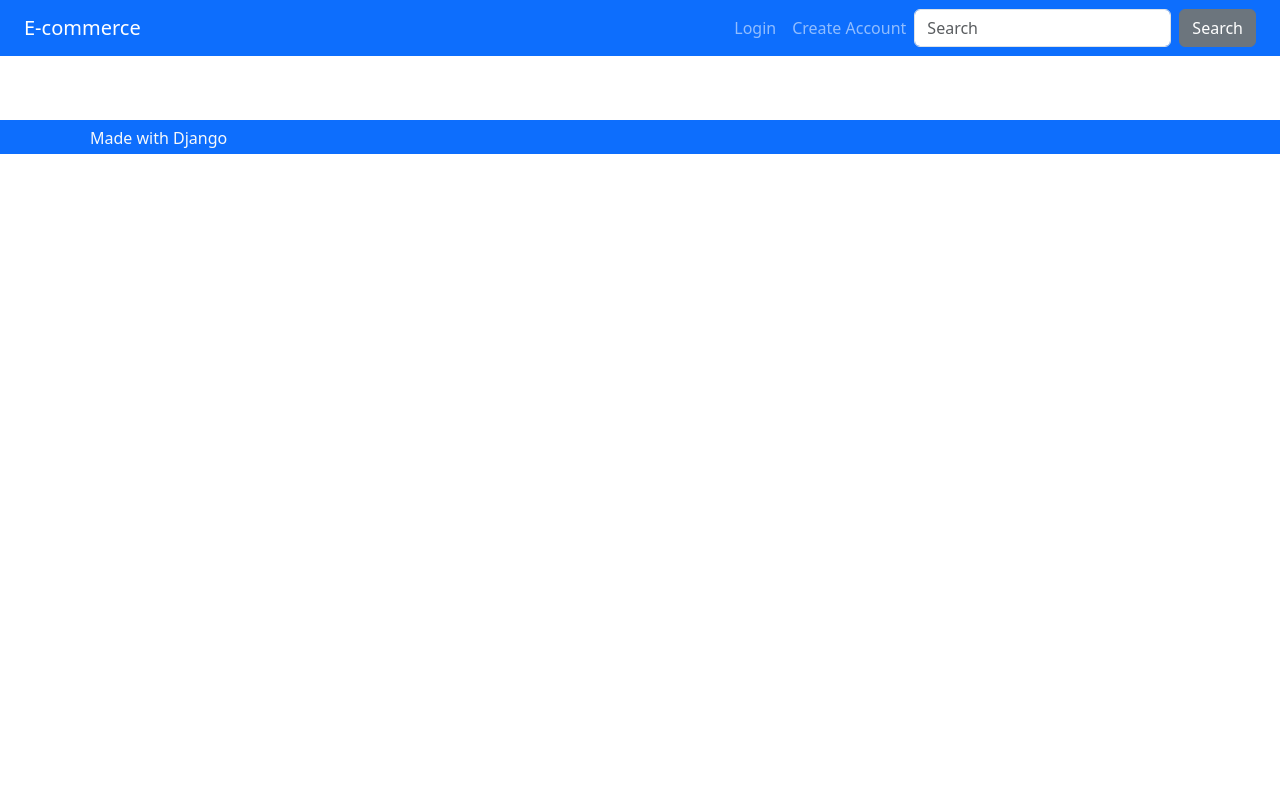
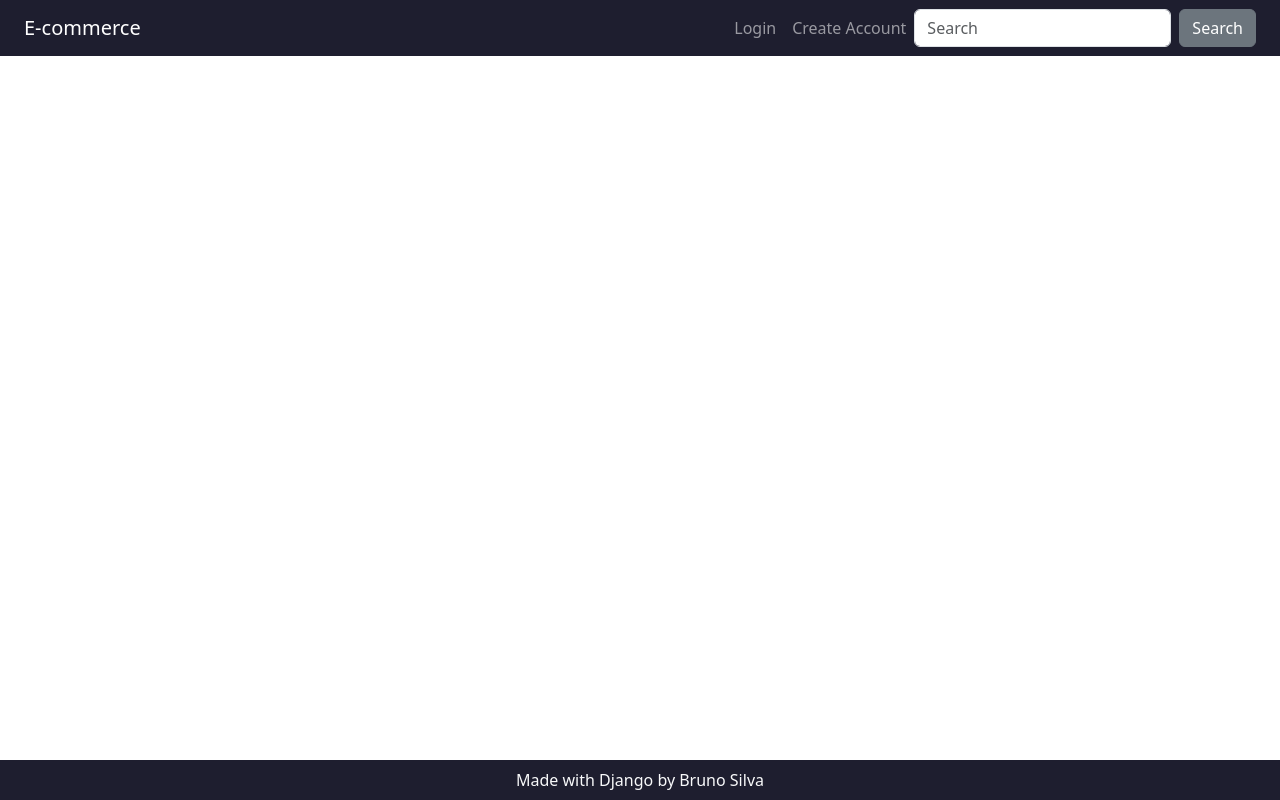
Before and after one commit to brunoF-Silva/django-ecommerce, a Django app: page / in a window 1280 px wide. Run offline with Django 5.2, Linux system fonts and the light colour scheme; data that the repository does not hold is empty; some libraries are stand-ins or nearby versions.

Commit message:
refactor(style): redesign interface
This commit redesigns the interface.

- `style.css` overwrites the primary and secondary colours of Bootstrap.
- `base.html` replaces the old Masonry Layout, discontinued in Bootstrap
5, with the standard card layout approach, also fixing the "breaking in
half" bug the cards used to have.

```diff
--- a/orders/templates/order/list.html
+++ b/orders/templates/order/list.html
@@ -7,7 +7,7 @@
 
 <div class="row">
     <div class="col">
-        <h3 class="mb-4">{{ user.first_name }}'s orders</h3>
+        <h3 class="mb-4">{{ user.first_name }}'s Orders</h3>
         <p>Below are all your orders placed in the store.</p>
 
         <div class="table-responsive">
--- a/orders/templates/order/payment.html
+++ b/orders/templates/order/payment.html
@@ -8,7 +8,7 @@
 {% block content %}
 <div class="row">
     <div class="col">
-        <h3>Choose your payment method</h3>
+        <h3>Choose Your Payment Method</h3>
         <p>For the developer: add your preferred payment method.</p>
     </div>
 </div>
@@ -17,7 +17,7 @@
 
 <div class="row mt-4">
     <div class="col">
-        <a href="#" class="btn btn-primary btn-block btn-lg">Pay</a>
+        <a href="#" class="btn btn-secondary w-100 btn-lg">Pay</a>
     </div>
 </div>
 
--- a/products/templates/product/cart.html
+++ b/products/templates/product/cart.html
@@ -10,7 +10,7 @@
 <main class="container mt-4 mb-4">
     <div class="row mt-3">
         <div class="col">
-            <h3>Shopping cart</h3>
+            <h3>Shopping Cart</h3>
             <p class="lead">The products, quantities, and prices you selected.</p>
 
             {% include 'partials/_cart.html' %}
@@ -35,11 +35,11 @@
         <div class="col-lg mt-auto">
 
             {% if request.user.is_authenticated %}
-            <a class="btn btn-lg btn-block btn-primary" href="{% url 'product:checkout' %}">
+            <a class="btn btn-lg w-100 btn-secondary" href="{% url 'product:checkout' %}">
                 Buy
             </a>
             {% else %}
-            <a class="btn btn-lg btn-block btn-primary" href="{% url 'profile:create' %}">
+            <a class="btn btn-lg w-100 btn-secondary" href="{% url 'profile:create' %}">
                 Log In or Register to Buy
             </a>
             {% endif %}
--- a/products/templates/product/checkout.html
+++ b/products/templates/product/checkout.html
@@ -72,7 +72,7 @@
 
 <div class="row">
     <div class="col">
-        <a class="btn btn-block btn-primary btn-lg" href="{% url 'order:placeorder' %}">
+        <a class="btn w-100 btn-secondary btn-lg" href="{% url 'order:placeorder' %}">
             Place Order and Pay
         </a>
     </div>
--- a/products/templates/product/product_detail.html
+++ b/products/templates/product/product_detail.html
@@ -62,9 +62,9 @@
                 </div>
 
                 <div class="text-left">
-                    <button type="submit" class="btn btn-primary btn-lg btn-block">
+                    <button type="submit" class="btn btn-secondary btn-lg w-100">
                         <i class="fa fa-shopping-cart" aria-hidden="true"></i>
-                        Adicionar ao carrinho
+                        Add to Cart
                     </button>
                 </div>
             </form>
--- a/products/templates/product/product_list.html
+++ b/products/templates/product/product_list.html
@@ -4,62 +4,62 @@
 {% block title %}Products | {% endblock %}
 
 {% block content %}
-<div class="row">
-    <div class="col-lg-12">
-        <div class="card-columns">
 
+<div class="row row-cols-1 row-cols-sm-2 row-cols-md-3 row-cols-lg-4 g-4">
     {% for product in products %}
 
-            <div class="card">
+    <div class="col">
+        <div class="card h-100">
 
             {% if product.image %}
-                <a href="{% url 'product:detail' product.slug  %}">
-                    <img class="card-img-top" src="{{ product.image.url }}" alt="{{ product.name}}">
+            <a href="{% url 'product:detail' product.slug %}">
+                <img class="card-img-top img-fluid"
+                src="{{ product.image.url }}"
+                alt="{{ product.name }}">
             </a>
             {% endif %}
 
-                <div class="card-body">
+            <div class="card-body d-flex flex-column">
                 <h5 class="card-title">{{ product.name }}</h5>
                 <p class="card-text">{{ product.short_description }}</p>
 
+                <div class="mt-auto">
                     {% if product.promotional_marketing_price %}
-                        <div class="container product-price-block text-center">
+                        <div class="text-center">
                             <span class="product-price">
-                                {{ product.promotional_marketing_price|format_price_usa}}
+                                {{ product.promotional_marketing_price|format_price_usa }}
                             </span>
                             <span class="product-old-price text-muted">
                                 {{ product.marketing_price|format_price_usa }}
                             </span>
                         </div>
                     {% else %}
-                        <div class="container product-price-block text-center">
+                        <div class="text-center">
                             <span class="product-price">
                                 {{ product.marketing_price|format_price_usa }}
                             </span>
                         </div>
                     {% endif %}
+                </div>
+            </div>
 
-                </div>
             <div class="card-footer bg-transparent border-top-light-custom text-center">
-                    <a href="{% url 'product:detail' product.slug  %}" class="btn btn-primary btn-sm m-1 btn-block">
+                <a href="{% url 'product:detail' product.slug %}"
+                class="btn btn-secondary btn-sm w-100">
                     <i class="fa fa-shopping-cart" aria-hidden="true"></i>
                     Buy
                 </a>
             </div>
+
+        </div>
     </div>
 
     {% endfor %}
-
-
-
-
-        </div>
-    </div>
 </div>
 
-<div class="row mt-3">
 <div class="col">
     {% include 'partials/_pagination.html' %}
 </div>
 
+
 {% endblock %}
--- a/products/views.py
+++ b/products/views.py
@@ -22,7 +22,7 @@ class ProductListView(ListView):
     model = models.Product
     template_name = "product/product_list.html"
     context_object_name = "products"
-    paginate_by = 10
+    paginate_by = 8
     ordering = ['-id']
 
 class SearchListView(ProductListView):
--- a/profiles/templates/profile/create.html
+++ b/profiles/templates/profile/create.html
@@ -22,7 +22,7 @@
                 <label for="exampleInputPassword1">Password</label>
                 <input type="password" name="password" class="form-control mt-2" id="exampleInputPassword1" placeholder="Enter your password">
             </div>
-            <button type="submit" class="btn btn-primary btn-block btn-lg mt-3">Log in</button>
+            <button type="submit" class="btn btn-primary w-100 btn-lg mt-3">Log in</button>
         </form>
     </div>
     {% endif %}
@@ -40,7 +40,7 @@
 
             <div class="row">
                 <div class="col">
-                    <button type="submit" class="btn btn-primary btn-block btn-lg">
+                    <button type="submit" class="btn btn-primary w-100 btn-lg">
                         Submit
                     </button>
                 </div>
--- a/static/assets/custom/css/style.css
+++ b/static/assets/custom/css/style.css
@@ -1,3 +1,19 @@
+:root {
+    --bs-primary: #1e1e2f;
+    --bs-primary-rgb: 30, 30, 47;
+
+    --bs-secondary: #4b5563;
+    --bs-secondary-rgb: 75, 85, 99;
+}
+
+.pagination {
+    --bs-pagination-active-bg: var(--bs-secondary);
+    --bs-pagination-active-border-color: var(--bs-secondary);
+    --bs-pagination-color: var(--bs-secondary);
+    --bs-pagination-hover-color: var(--bs-secondary);
+}
+
+
 .product-price-block {
     font-size: 1.5rem;
 }
--- a/templates/base.html
+++ b/templates/base.html
@@ -6,10 +6,10 @@
     <title>{% block title %}{% endblock %}E-commerce</title>
 </head>
 
-<body>
+<body class="d-flex flex-column min-vh-100">
     {% include 'partials/_nav.html' %}
 
-    <main class="container mt-4 mb-4">
+    <main class="container mt-4 mb-4 flex-fill">
         {% include 'partials/_messages.html' %}
         {% block content %}{% endblock %}
     </main>
--- a/templates/partials/_footer.html
+++ b/templates/partials/_footer.html
@@ -3,15 +3,8 @@
 <footer class="container-fluid bg-primary">
     <div class="container text-light">
         <div class="row">
-            <div class="col">
-                <div class="p-1">
-                    <span class="align-middle p-1">Made with Django</span>
-                </div>
-            </div>
-            <div class="col">
-                <div class="p-1 text-end">
-                    <span class="align-middle p-1"></span>
-                </div>
+            <div class="col d-flex justify-content-center align-items-center py-2">
+                Made with Django by Bruno Silva
             </div>
         </div>
     </div>
--- a/templates/partials/_pagination.html
+++ b/templates/partials/_pagination.html
@@ -1,9 +1,8 @@
 {% if is_paginated %}
 
-<div class="col mt-3 mb-2">
-    <div class="row"
-        <div class="pagination">
-            <ul class="pagination">
+<nav class="mt-4">
+    <ul class="pagination justify-content-center">
+
         {% if page_obj.has_previous %}
         <li class="page-item">
             <a class="page-link" href="?page=1">&laquo;</a>
@@ -14,7 +13,6 @@
         {% endif %}
 
         {% for num in page_obj.paginator.page_range %}
-
             {% if page_obj.number == num %}
                 <li class="page-item active">
                     <a class="page-link" href="?page={{ num }}">{{ num }}</a>
@@ -24,7 +22,6 @@
                     <a class="page-link" href="?page={{ num }}">{{ num }}</a>
                 </li>
             {% endif %}
-
         {% endfor %}
 
         {% if page_obj.has_next %}
@@ -35,8 +32,8 @@
             <a class="page-link" href="?page={{ page_obj.paginator.num_pages }}">&raquo;</a>
         </li>
         {% endif %}
+
     </ul>
-        </div>
-    </div>
-</div>
+</nav>
+
 {% endif %}
```
Lines whose indentation alone changed are shown as unchanged.
